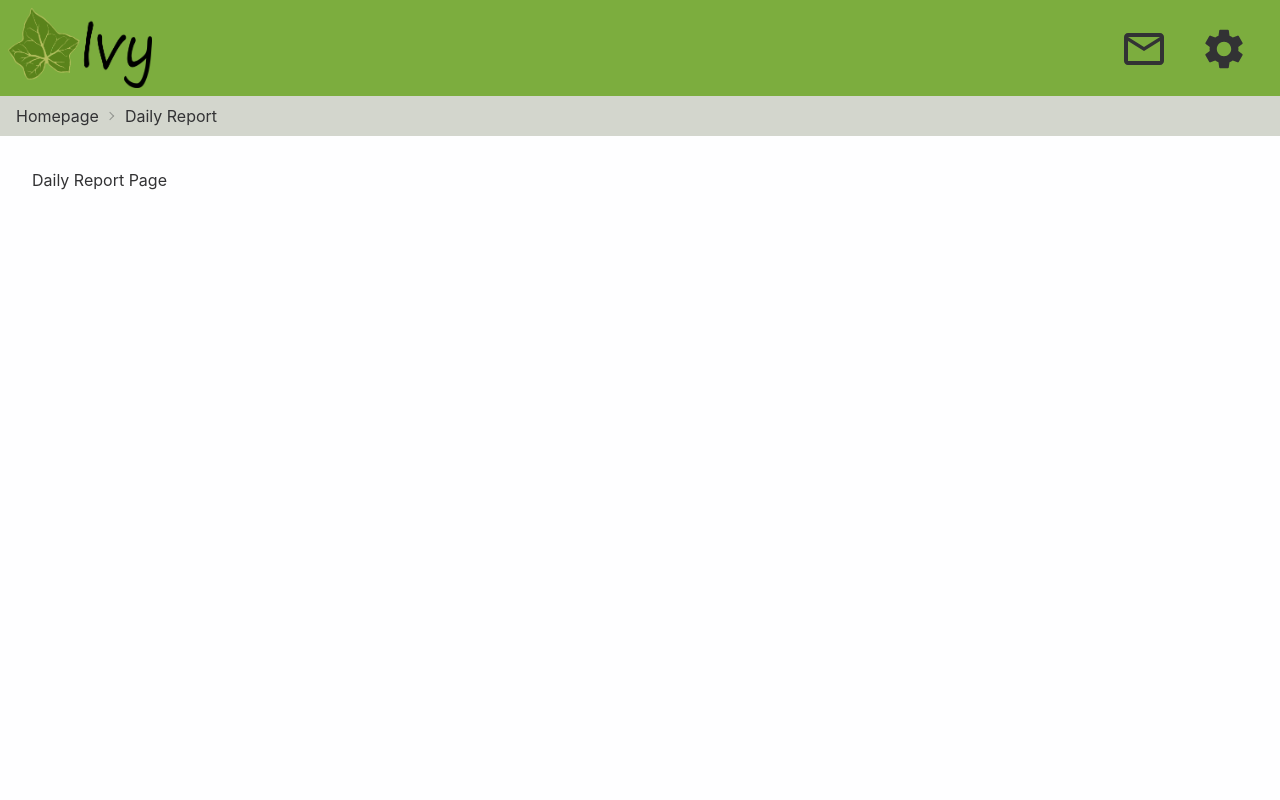
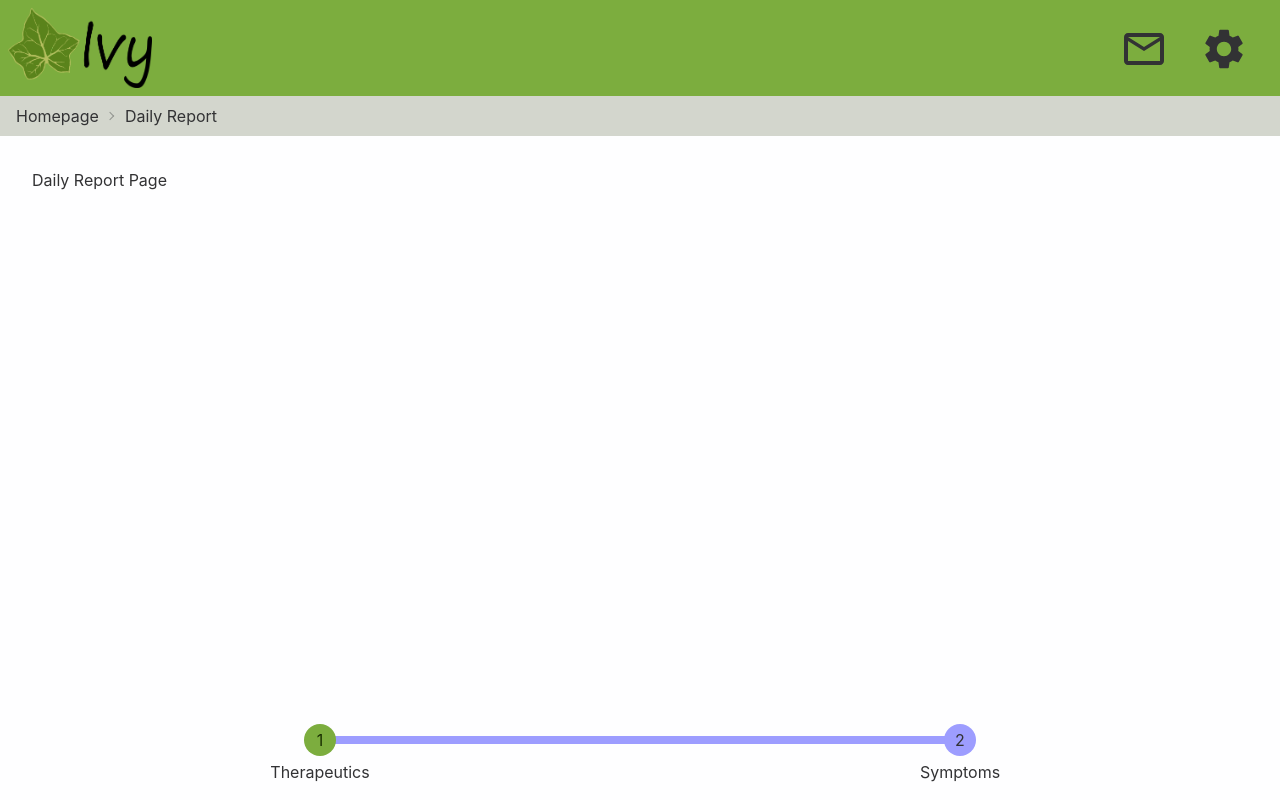
Before and after one commit to scott181182/MakeuC2022, a Next.js app in the folder frontend/: page /daily-report in a window 1280 px wide. Built offline with nearby package versions, Linux system fonts and the light colour scheme.

Commit message:
feat(client): wip daily report page with step slider

```diff
--- a/frontend/pages/daily-report.tsx
+++ b/frontend/pages/daily-report.tsx
@@ -1,12 +1,21 @@
 import type { NextPage } from "next";
+import { useState } from "react";
 
 
 
 const DailyReportPage: NextPage = () => {
+    const [ step, setStep ] = useState(0);
+
     return (
-        <div className="p-8 flex-grow">
-            <h1>Daily Report Page</h1>
-        </div>
+        <>
+            <div className="p-8 flex-grow">
+                <h1>Daily Report Page</h1>
+            </div>
+            <ul className="steps w-full py-4">
+                <li className="step step-primary">Therapeutics</li>
+                <li className={step >= 1 ? "step step-primary" : "step"}>Symptoms</li>
+            </ul>
+        </>
     );
 };
 export default DailyReportPage;
```
